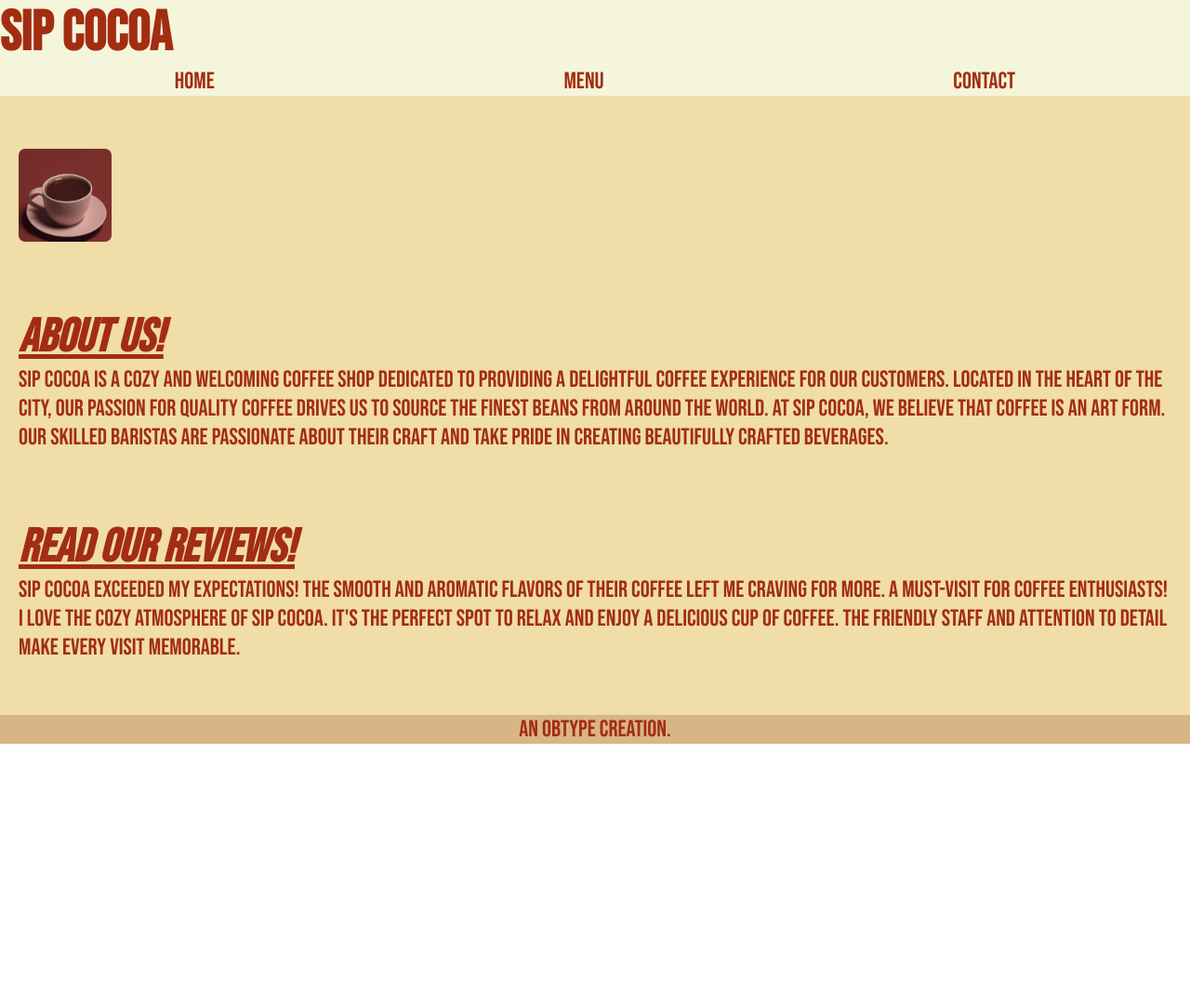
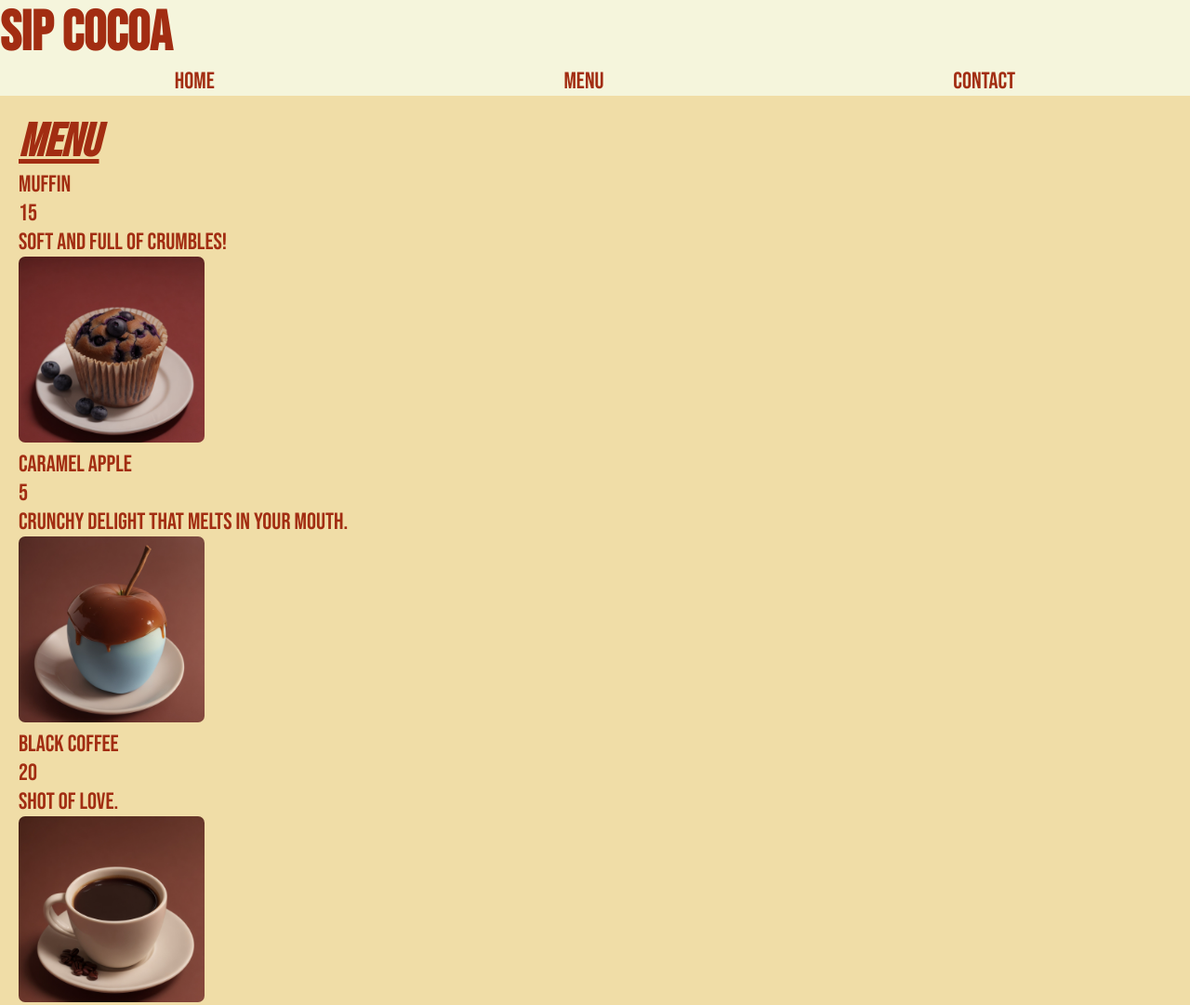
Before and after one commit to obtype/restaurant-page, a website built with webpack: page dist/index.html in a window 1280 px wide. Shown: the top 1081 px of the page at 93% size. Before the commit the page ends 800 px from the top, so only its background shows below. Built offline with nearby package versions, Linux system fonts and the light colour scheme.

Commit message:
Add menu page with items

```diff
--- a/src/home.js
+++ b/src/home.js
@@ -1,4 +1,7 @@
-import myImage from './coffee-image1.png';
+import coffeeCup from './coffee-cup2.jpg';
+
+
+
 
 export {generatePage, createHomeNode};
 
@@ -47,13 +50,15 @@ function createHomeNode(){
     let home = document.createElement('div');
 
     let image_coffee = document.createElement('img');
-    image_coffee.src = myImage;
+    image_coffee.src = coffeeCup;
     image_coffee.width = 100;
-    console.log(myImage);
+    console.log(coffeeCup);
 
     home.appendChild(image_coffee);
     home.appendChild(aboutusNode());
     home.appendChild(reviewsNode());
+
+    home.classList.add('main');
 
     return home;
 }
--- a/src/initialise.js
+++ b/src/initialise.js
@@ -1,4 +1,5 @@
 import { createHomeNode } from "./home.js";
+import { createMenuNode } from "./menu.js";
 export {initPage};
 
 function initHeader(){
@@ -30,8 +31,8 @@ function initHeader(){
 }
 
 function initMain(){
-    let main = createHomeNode();
-    main.classList.add('main');
+    let main = createMenuNode();
+    //main.classList.add('main');
     return main;
 }
 
--- a/src/menu.js
+++ b/src/menu.js
@@ -0,0 +1,86 @@
+import coffeeCup from './coffee-cup2.jpg';
+import blueberryMuffin from './bluberry-muffin2.jpg';
+import teaCup from './coffee-cup3.jpg';
+import caramelApple from './caramel-apple2.jpg';
+
+export {generatePage, createMenuNode};
+
+
+
+const Item = function(name, price, comment , pic=null){
+    return{
+        name,
+        price,
+        comment,
+        pic
+    }
+}
+
+let items = [];
+
+items[0] = Item("Muffin", 15, "Soft and full of crumbles!", blueberryMuffin);
+items[1] = Item("Caramel Apple", 5, "Crunchy delight that melts in your mouth.", caramelApple);
+items[2] = Item("Black Coffee", 20, "Shot of love.", coffeeCup);
+items[3] = Item("Traditional Chai", 18, "Travel back in time and enter a zen state.", teaCup);
+
+
+
+function listMenuItems(){
+    let menuItems = document.createElement('div');
+    menuItems.classList.add('item-list');
+
+    let itemCardTemplate = document.createElement('div');
+    let name = document.createElement('div');
+    let price = document.createElement('div');
+    let comment = document.createElement('div');
+    let picture = document.createElement('img');
+
+    itemCardTemplate.appendChild(name);
+    itemCardTemplate.appendChild(price);
+    itemCardTemplate.appendChild(comment);
+    itemCardTemplate.appendChild(picture);
+
+
+    for(let i = 0; i < 4; i++){
+        let temp = itemCardTemplate.cloneNode(true);
+        temp.childNodes[0].textContent = items[i].name;
+        temp.childNodes[1].textContent = items[i].price;
+        temp.childNodes[2].textContent = items[i].comment;
+        temp.childNodes[3].src = items[i].pic;
+
+        temp.childNodes[3].width = 200;
+        menuItems.appendChild(temp);
+    }
+
+
+    //create the card format.
+    //itemCardTemplate.
+
+
+
+    return menuItems
+}
+
+function createMenuNode(){
+    let menu = document.createElement('div');
+    menu.classList.add('main');
+
+    //console.log(item1);
+
+    let menuTitle = document.createElement('div');
+    menuTitle.classList.add('title');
+    menuTitle.textContent = "Menu";
+
+
+
+    menu.appendChild(menuTitle);
+    menu.appendChild(listMenuItems());
+    return menu;
+}
+
+
+function generatePage(){
+    let content = document.querySelector('div#content');
+
+    content.appendChild(createMenuNode());
+}
--- a/src/style.css
+++ b/src/style.css
@@ -67,6 +67,11 @@ img {
 
 }
 
+.item-list{
+    display: grid;
+
+}
+
 .footer{
     background-color: rgb(217, 181, 134);
     display:flex;
```
Also changed, not shown: dist/images/bluberry-muffin.jpg (added), dist/images/bluberry-muffin2.jpg (added), dist/images/caramel-apple2.jpg (added), dist/images/coffee-cup2.jpg (added), dist/images/coffee-cup3.jpg (added), dist/main.js, src/almond-flour-blueberry-muffins-16.jpg (added), src/bluberry-muffin.jpg (added), src/bluberry-muffin2.jpg (added), src/caramel-apple1.jpg (added), src/caramel-apple2.jpg (added), src/coffee-cup2.jpg (added), src/coffee-cup3.jpg (added).
